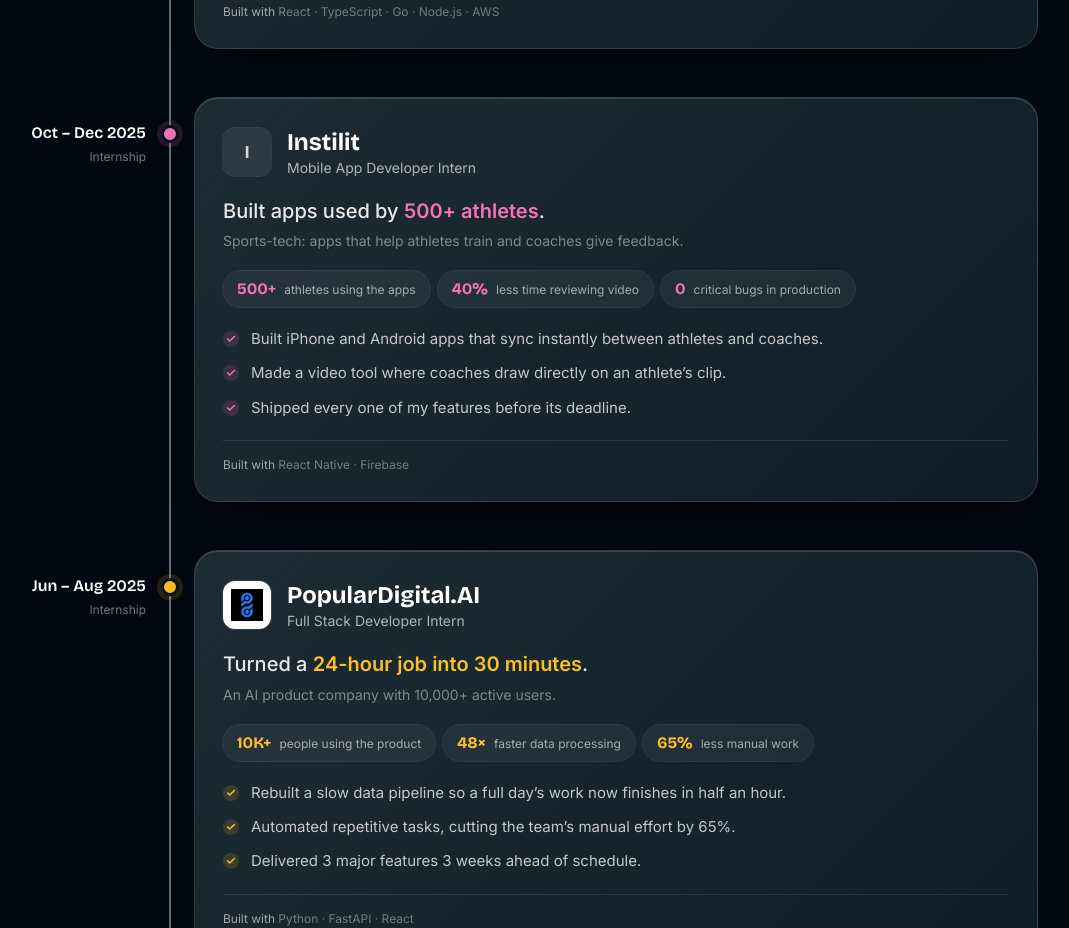
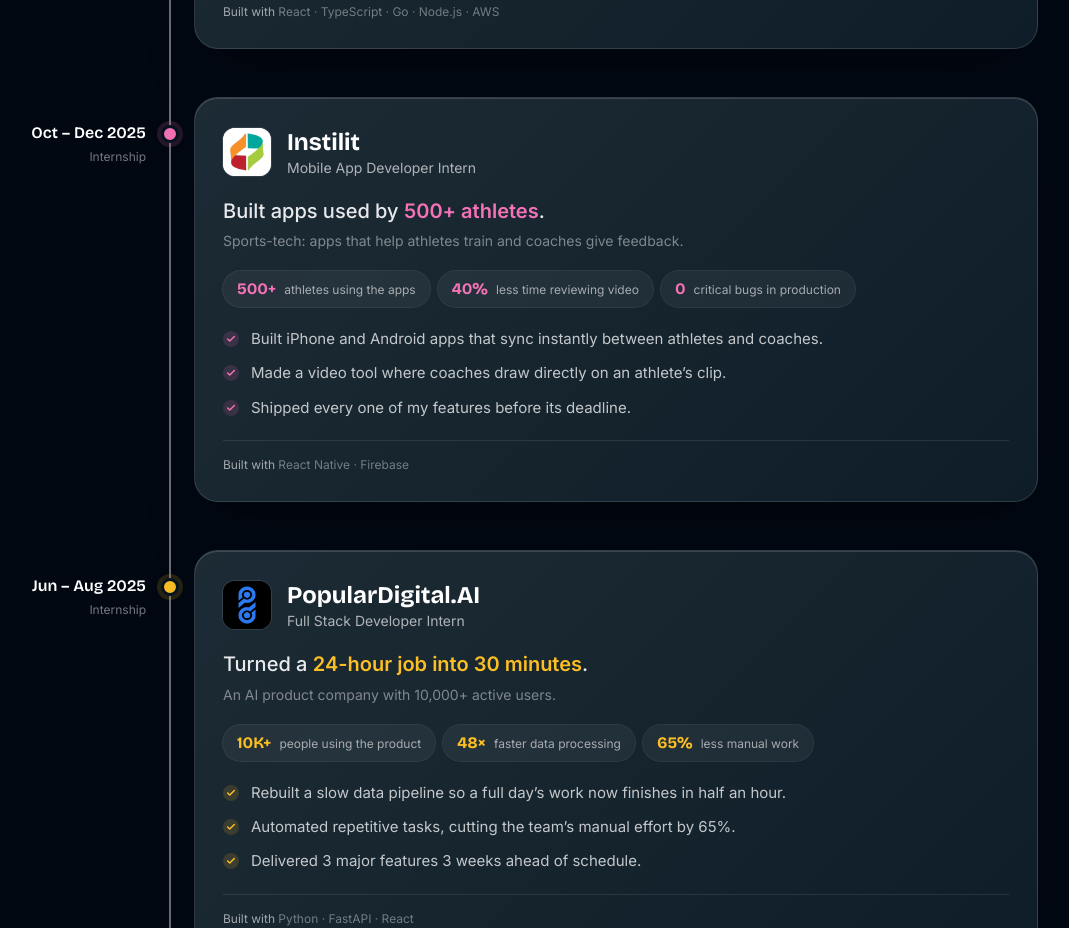
Before and after one commit to KhanjarSingh/Portfolio, a React (Vite) app: page / in a window 1280 px wide. Shown: the part 4920-5848 px from the top of the page, without its empty margins (138-1207 px from the left). Built offline with nearby package versions, Linux system fonts and the light colour scheme.

Commit message:
copy(experience): Instilit logo; PopularDigital.AI on black

```diff
--- a/src/data/portfolio.js
+++ b/src/data/portfolio.js
@@ -194,6 +194,7 @@
         type: 'Internship',
         period: 'Oct – Dec 2025',
         monogram: 'I',
+        logo: { src: '/logos/instilit.png', bg: '#ffffff', fill: true },
         color: ['#f472b6', '#7c3aed'],
         context: 'Sports-tech: apps that help athletes train and coaches give feedback.',
         headline: ['Built apps used by ', '500+ athletes', '.'],
@@ -220,7 +221,7 @@
         type: 'Internship',
         period: 'Jun – Aug 2025',
         monogram: 'P',
-        logo: { src: '/logos/populardigital.png', bg: '#ffffff' },
+        logo: { src: '/logos/populardigital.png', bg: '#000000', fill: true },
         color: ['#fbbf24', '#f97316'],
         context: 'An AI product company with 10,000+ active users.',
         headline: ['Turned a ', '24-hour job into 30 minutes', '.'],
```
